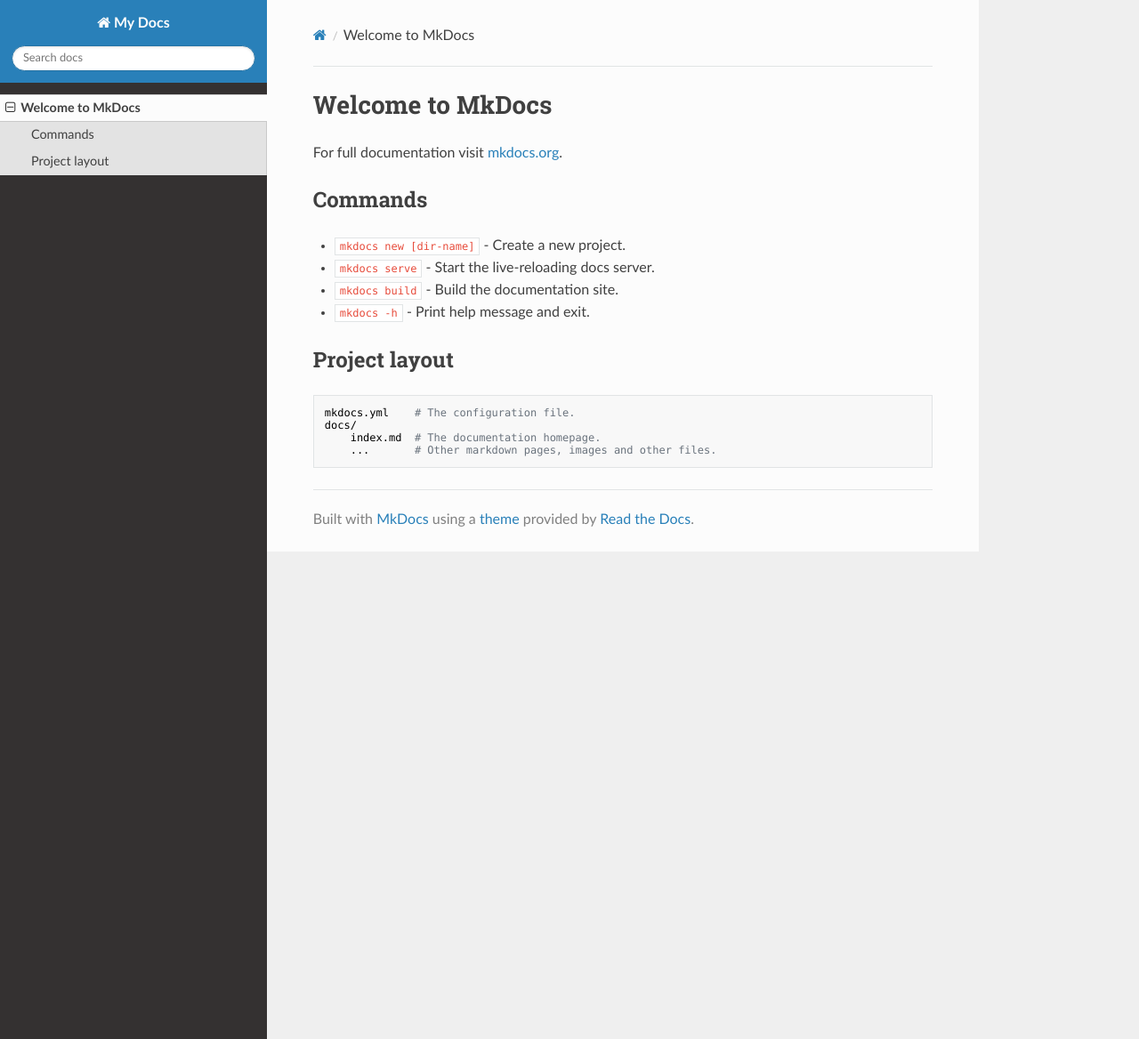
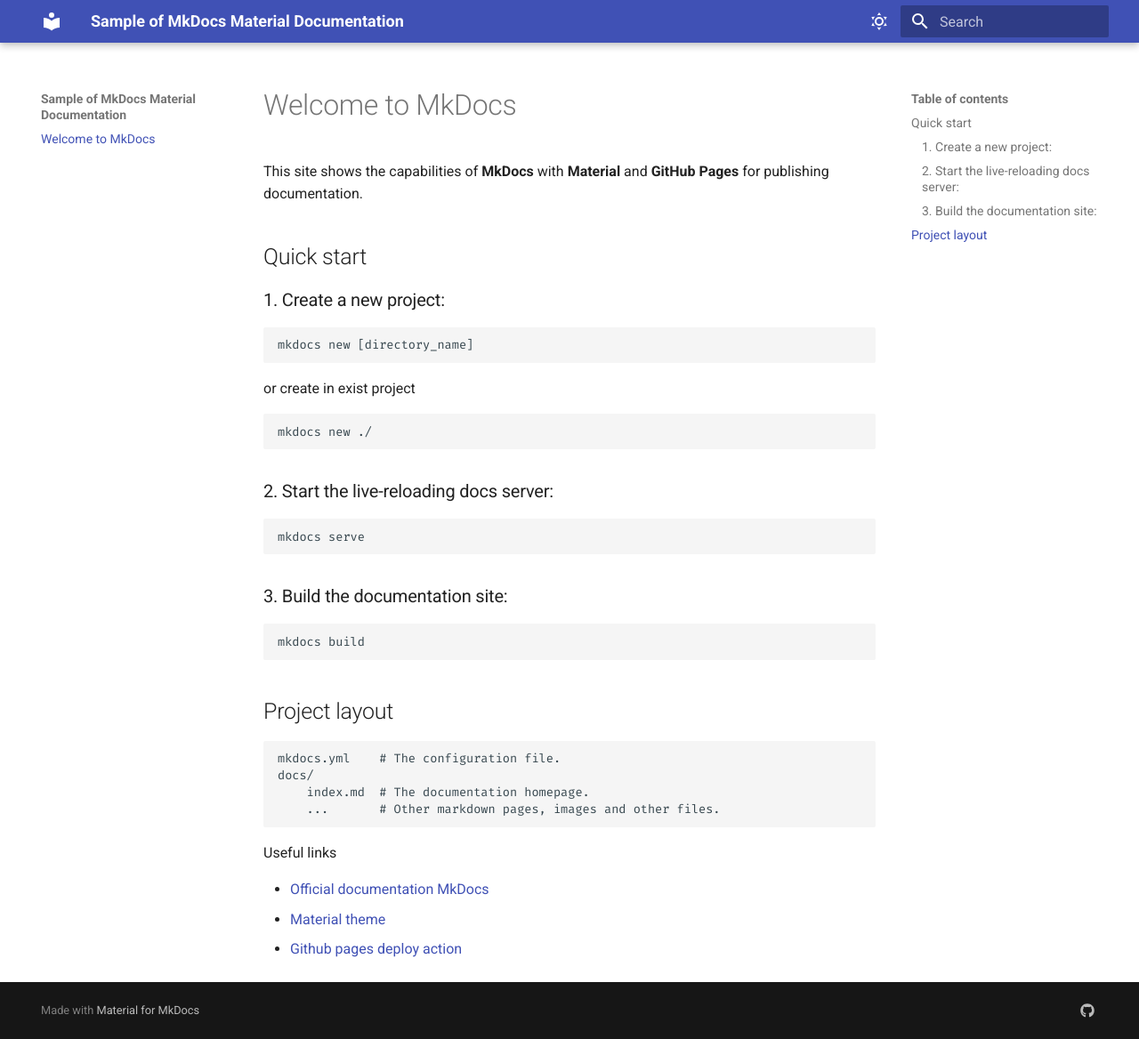
Before and after one commit to bismus-le-sha/python_mkdocs, an MkDocs documentation site: the page built from docs/index.md, in a window 1280 px wide and 1168 px high. Shown: the whole window at 89% size. Built offline with MkDocs 1.6.1 and Material for MkDocs 9.7.7, drawn with Linux system fonts in a browser that asks for light colours; nearby versions of some CDN libraries.

Commit message:
update docs

````diff
--- a/docs/index.md
+++ b/docs/index.md
@@ -1,13 +1,32 @@
 # Welcome to MkDocs
 
-For full documentation visit [mkdocs.org](https://www.mkdocs.org).
+This site shows the capabilities of **MkDocs** with **Material** and **GitHub Pages** for publishing documentation.
 
-## Commands
+## Quick start
 
-* `mkdocs new [dir-name]` - Create a new project.
-* `mkdocs serve` - Start the live-reloading docs server.
-* `mkdocs build` - Build the documentation site.
-* `mkdocs -h` - Print help message and exit.
+### 1. Create a new project:
+
+```bash
+mkdocs new [directory_name]
+```
+
+or create in exist project
+
+```bash
+mkdocs new ./
+```
+
+### 2. Start the live-reloading docs server:
+
+```bash
+mkdocs serve
+```
+
+### 3. Build the documentation site:
+
+```bash
+mkdocs build
+```
 
 ## Project layout
 
@@ -15,3 +34,9 @@
     docs/
         index.md  # The documentation homepage.
         ...       # Other markdown pages, images and other files.
+
+Useful links
+
+- [Official documentation MkDocs](https://www.mkdocs.org)
+- [Material theme](https://squidfunk.github.io/mkdocs-material/)
+- [Github pages deploy action](https://github.com/JamesIves/github-pages-deploy-action)
--- a/mkdocs.yml
+++ b/mkdocs.yml
@@ -1,3 +1,36 @@
-site_name: My Docs
+site_name: Sample of MkDocs Material Documentation
+site_url: https://bismus-le-sha.github.io/python_mkdocs/
 
-theme: readthedocs
+theme:
+  name: material
+  language: en
+
+  font:
+    text: Roboto
+    code: Fira Code
+
+  palette:
+    - scheme: default
+      toggle:
+        icon: material/weather-sunny
+        name: Light mode
+      primary: indigo
+      accent: pink
+
+    - scheme: slate
+      toggle:
+        icon: material/weather-night
+        name: Dark mode
+      primary: teal
+      accent: lime
+
+  features:
+    - search.suggest
+
+plugins:
+  - search
+
+extra:
+  social:
+    - icon: fontawesome/brands/github
+      link: https://github.com/bismus-le-sha
````
Also changed, not shown: 1 other file.
